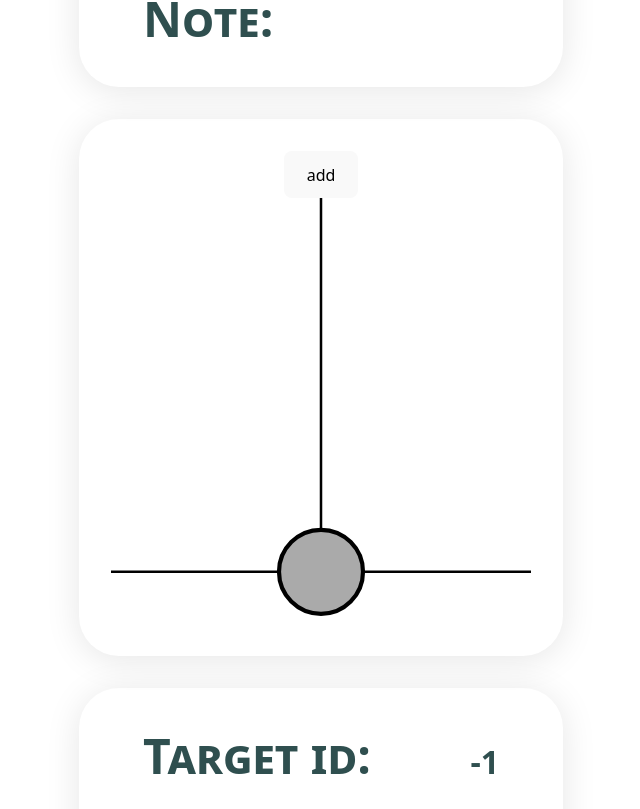
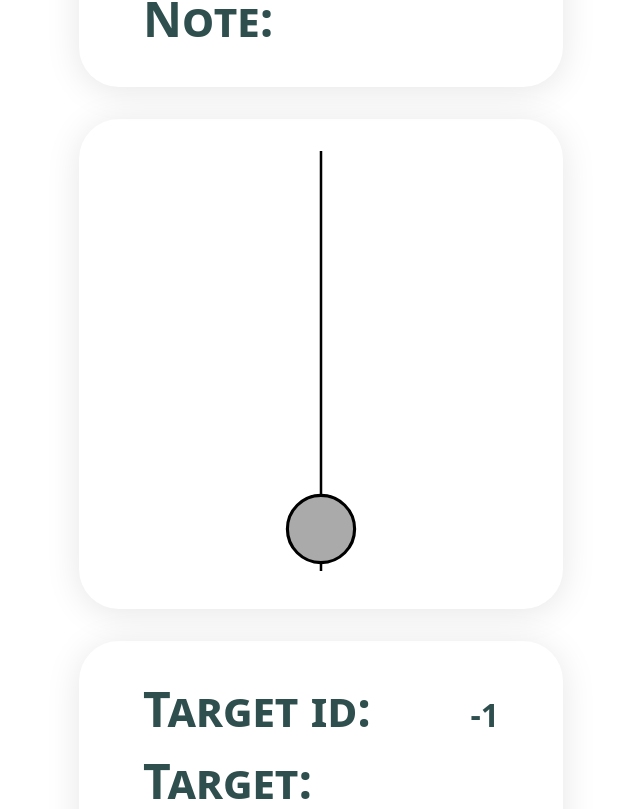
Before and after one commit to Vendorf/guitar-tuner, a React (Vite) app: page / in a window 1280 px wide. Shown: the part 522-1331 px from the top of the page, without its empty margins (319-959 px from the left). Built offline with nearby package versions, Linux system fonts and the light colour scheme.

Commit message:
Basic live drawing

```diff
--- a/src/components/PitchDisplay.jsx
+++ b/src/components/PitchDisplay.jsx
@@ -3,6 +3,7 @@ import { useAudio } from "../context/AudioContext"
 import { useTuning } from "../context/TuningContext"
 import './PitchDisplay.css'
 import WaveformCanvas from "./WaveformCanvas/WaveformCanvas"
+import { interpolateHsl } from "../utilities/colorUtils"
 
 const PitchDisplay = () => {
 
@@ -16,44 +17,68 @@ const PitchDisplay = () => {
     //TODO maybe convert to canvas for performance idk
     // or D3 lmao
 
-    //TODO interpolate red --> green based on dist from center
+    // TODO
     // + organize properly code
-    // + get it intergrated with actual history
 
     // TEMP: cents diff from center + update
-    const timeLength = 100 //50
-    const centsSide = 3 // guitartuna shows +1 for 0.10 (10 cents); goes up to +3 on furthest edge (30 cents)
+    const [now, setNow] = useState(Date.now())
+    useEffect(() => {
+        let frame
+        const tick = () => {
+            setNow(Date.now())
+            frame = requestAnimationFrame(tick)
+        }
+        tick()
+        return () => cancelAnimationFrame(frame)
+    }, [])
 
-    const [boxes, setBoxes] = useState([])
+    const VIEW_HEIGHT = 75
+    const VIEW_WIDTH = 100
+    const timeWindow = 5000 //5000 //ms
 
-    const updateFunc = () => {
-        setBoxes(bs => {
-            return [...bs,
-            {
-                cents: (Math.random() - 0.5) * (centsSide + 1),
-                time: bs.length + 1
-            }]
-        })
+    const pixelsPerMs = VIEW_HEIGHT / timeWindow
+    const boxDuration = 50 // assuming each history entry lasts 100ms ig
+    const boxHeight = pixelsPerMs * boxDuration
+    const fadeDelay = 2000 // ms
+
+    // const timeLength = 100 //50
+    const centsSide = 3 // guitartuna shows +1 for 0.10 (10 cents); goes up to +30 on furthest edge (300 cents, 3 notes away)
+    // here not actually cents but 100s of cents (so this is 300 cents either side)
+
+    //COLOR INTERPOLATION
+    const highColor = { h: 0, s: 100, l: 50 }
+    const midColor = { h: 39, s: 100, l: 50 }
+    const lowColor = { h: 147, s: 100, l: 50 }
+    const midCents = 0.1 // when we are within 10 cents of the target become orange
+    const highCents = 1 // when fully highColor
+    const lowCents = 0 // when fully low color
+
+    const boxWidthPerCent = (VIEW_WIDTH / 2) / centsSide
+
+    const pitchMin = 40
+    const pitchMax = 1000
+    const logMin = Math.log10(pitchMin)
+    const logMax = Math.log10(pitchMax)
+
+    const mapPitchToY = (p) => {
+        const logP = Math.log10(p)
+        const norm = (logP - logMin) / (logMax - logMin)
+        return VIEW_HEIGHT - (norm * VIEW_HEIGHT)
     }
-
-    // const lastTime = boxes[boxes.length - 1]?.time ?? 0
-    // const drawBoxes = boxes.filter(box => lastTime - box.time <= timeLength)
-
 
     const drawBoxes = history
         .map(entry => {
             const cents = entry.exactNote - targetNote
-            return { cents, time: entry.time }
+            const ageMs = now - entry.time.getTime()
+
+            return { cents, ageMs }
         })
-        // .filter(box => Math.abs(box.cents) < centsSide) // filter out extreme outliers
-        .slice(-timeLength) // only show most recent ones
+        // .filter(box => Math.abs(box.cents) < centsSide) // filter out extreme outlierss
+        .filter(entry => entry.ageMs < timeWindow) // only show most recent ones
         .map((box, i) => ({
             ...box,
             time: i // normalize time to index so we can compute Y
         }))
-
-    const boxHeight = 89.0 / (timeLength + 1)
-    const boxWidthPerCent = 50.0 / centsSide
 
     const lastBox = drawBoxes[drawBoxes.length - 1]
     const lastTime = drawBoxes[drawBoxes.length - 1]?.time
@@ -61,9 +86,27 @@ const PitchDisplay = () => {
     const computeBoxProps = (box) => {
         const width = boxWidthPerCent * Math.abs(box.cents)
         const offsetX = box.cents < 0 ? width : 0
-        const y = 89 - boxHeight - (lastTime - box.time) * boxHeight
+        const y = VIEW_HEIGHT - boxHeight - (lastTime - box.time) * boxHeight
+        // const y = VIEW_HEIGHT - (box.ageMs * pixelsPerMs)
 
-        return { width, offsetX, y }
+        const alpha = Math.max(0, 1 - Math.max(0, box.ageMs - fadeDelay) / timeWindow) // fades to 0 over window
+
+        // Compute color
+        let color = undefined
+        if (Math.abs(box.cents) > midCents) {
+            // In upper range, interpolate mid and high color
+            const t = Math.min(1, Math.max(0, (Math.abs(box.cents) - midCents) / (highCents - midCents)))
+            color = interpolateHsl(midColor, highColor, t)
+        } else {
+            // In lower range, interpolate low and mid color
+            const t = Math.min(1, Math.max(0, (midCents - Math.abs(box.cents)) / (midCents - lowCents)))
+            color = interpolateHsl(lowColor, midColor, t)
+        }
+
+        const colorHsl = `hsl(${color.h}, ${color.s}%, ${color.l}%)`
+        const colorHslDark = `hsl(${color.h}, ${color.s}%, ${color.l - 20}%)`
+
+        return { width, offsetX, y, alpha, color, colorHsl, colorHslDark }
     }
 
     const lastBoxProps = lastBox ? computeBoxProps(lastBox) : undefined
@@ -86,39 +129,37 @@ const PitchDisplay = () => {
                 </div>
             </div>
             <div className="card">
-                <button onClick={updateFunc}>add</button>
                 <svg viewBox="0 0 100 100">
                     <g>
                         {drawBoxes.map(box => {
-                            // const width = boxWidthPerCent * Math.abs(box.cents)
-                            // const offsetX = box.cents < 0 ? width : 0
-                            // const y = 89 - boxHeight - (lastTime - box.time) * boxHeight
-                            const { width, offsetX, y } = computeBoxProps(box)
+                            const { width, offsetX, y, alpha, color, colorHsl, colorHslDark } = computeBoxProps(box)
+                            const capWidth = 0.5
 
-                            const capWidth = 0.5
                             return (
                                 <g key={box.time}>
-                                    <rect x={50 - offsetX} y={y} width={width} height={boxHeight} fill='rgba(6, 163, 6, 0.5)'></rect>
-                                    {box.cents < 0 && <rect x={50 - offsetX} y={y} width={capWidth} height={boxHeight} fill="rgba(6, 163, 6, 0.5)"></rect>}
-                                    {box.cents >= 0 && <rect x={50 + width - capWidth} y={y} width={capWidth} height={boxHeight} fill="rgba(6, 163, 6, 0.5)"></rect>}
+                                    <rect shapeRendering='crispEdges' x={50 - offsetX} y={y} width={width} height={boxHeight} fill={colorHsl} fillOpacity={alpha}></rect>
+                                    {box.cents < 0 && <rect x={50 - offsetX} y={y} width={capWidth} height={boxHeight} fill={colorHslDark} fillOpacity={alpha}></rect>}
+                                    {box.cents >= 0 && <rect x={50 + width - capWidth} y={y} width={capWidth} height={boxHeight} fill={colorHslDark} fillOpacity={alpha}></rect>}
                                 </g>
                             )
                         })}
                     </g>
                     <g>
-                        <line x1='50' y1='90' x2='50' y2='0' stroke='black' strokeWidth='0.6'></line>
-                        <line x1='0' y1='89' x2='100' y2='89' stroke='black' strokeWidth='0.6'></line>
+                        <line x1='50' y1='100' x2='50' y2='0' stroke='black' strokeWidth='0.6'></line>
+                        {/* <line x1='0' y1={VIEW_HEIGHT} x2={VIEW_WIDTH} y2={VIEW_HEIGHT} stroke='black' strokeWidth='0.6'></line> */}
                         {lastBox && lastBox.cents < 0 &&
                             <>
-                                <line x1={50 - lastBoxProps.offsetX} y1={89} x2={50} y2={89} stroke="rgb(6, 163, 6)" strokeWidth='0.6'></line>
-                                <circle cx={50 - lastBoxProps.offsetX} cy={89} r={1} fill="rgb(6, 163, 6)"></circle>
+                                <line x1={50 - lastBoxProps.offsetX} y1={VIEW_HEIGHT} x2={50} y2={VIEW_HEIGHT} stroke={lastBoxProps.colorHslDark} strokeWidth='0.6'></line>
+                                <circle cx={50 - lastBoxProps.offsetX} cy={VIEW_HEIGHT} r={1} fill={lastBoxProps.colorHslDark}></circle>
                             </>}
                         {lastBox && lastBox.cents >= 0 &&
                             <>
-                                <line x1={50} y1={89} x2={50 + lastBoxProps.width} y2={89} stroke="rgb(6, 163, 6)" strokeWidth='0.6'></line>
-                                <circle cx={50 + lastBoxProps.width} cy={89} r={1} fill="rgb(6, 163, 6)"></circle>
+                                <line x1={50} y1={VIEW_HEIGHT} x2={50 + lastBoxProps.width} y2={VIEW_HEIGHT} stroke={lastBoxProps.colorHslDark} strokeWidth='0.6'></line>
+                                <circle cx={50 + lastBoxProps.width} cy={VIEW_HEIGHT} r={1} fill={lastBoxProps.colorHslDark}></circle>
                             </>}
-                        <circle cx='50' cy='89' r='10' fill='#aaa' stroke='black'></circle>
+                        <circle cx='50' cy='90' r='8' fill='#aaa' stroke='black' strokeWidth={0.75}>
+
+                        </circle>
                     </g>
                 </svg>
             </div>
--- /dev/null
+++ b/src/utilities/colorUtils.jsx
@@ -0,0 +1,15 @@
+/**
+ * Interpolates between two HSL colors
+ * @param {*} c1 HSL color 1  as {h, s, l}
+ * @param {*} c2 HSL color 1  as {h, s, l}
+ * @param {*} t interpolation factor from 0 to 1
+ */
+function interpolateHsl(c1, c2, t) {
+    const h = c1.h + ((c2.h - c1.h) * t)
+    const s = 100
+    const l = 50
+
+    return { h, s, l }
+}
+
+export { interpolateHsl }
```
Also changed, not shown: src/components/WaveformCanvas/WaveformCanvas.jsx (+3 -9 lines).
